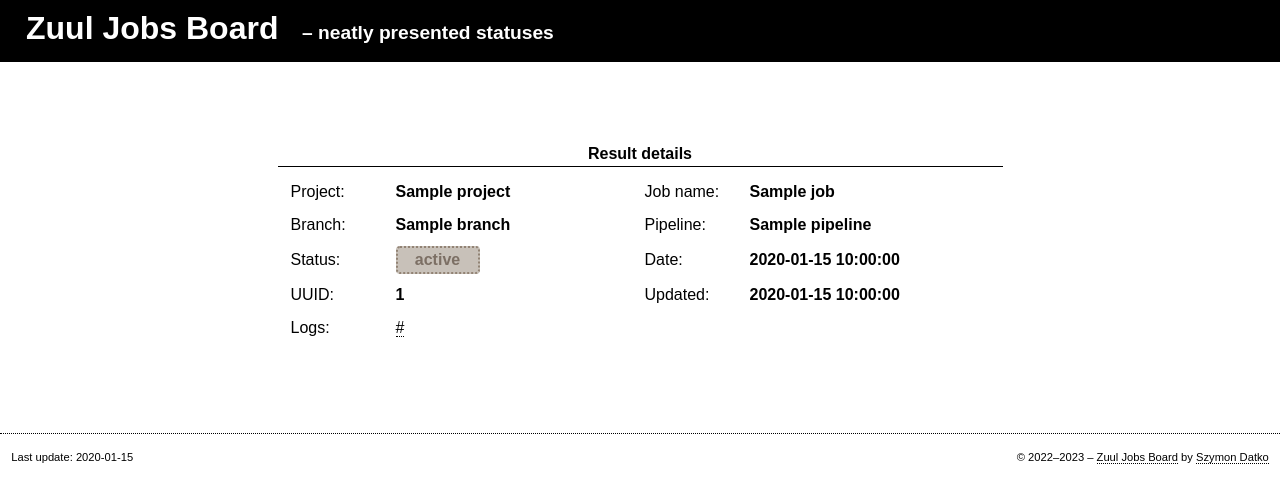
After one commit to sdatko/zuul-jobs-board, a Flask app: template zjb/templates/details.html.j2 in a window 1280 px wide. The commit adds this page. Shown: the top 503 px of the page. Run offline with Flask 3, Linux system fonts and the light colour scheme; the template is opened without the code that fills it: most values are stand-ins (such as "Sample title", 1, 10 or a date in 2020).

Commit message:
Add subpage for viewing single build details
This commit introduces a dedicated subpage that
allows to browse all details of a single result.

```diff
--- a/zjb/server.py
+++ b/zjb/server.py
@@ -18,6 +18,7 @@ app = Flask(__name__)
 
 j2env = Environment(loader=PackageLoader('zjb', 'templates'))
 template_index = j2env.get_template('index.html.j2')
+template_details = j2env.get_template('details.html.j2')
 template_results = j2env.get_template('results.html.j2')
 
 
@@ -103,6 +104,26 @@ def view(name):
     )
 
 
+@app.route("/details", methods=['GET'])
+def details():
+    ID = request.args.get('id')
+
+    if not ID:
+        abort(400)
+
+    result = db.get_result(ID)
+    last_update = db.get_last_update()
+
+    if not result:
+        abort(404)
+
+    return template_details.render(
+        last_update=last_update,
+        result=result,
+        url_prefix=config.url_prefix,
+    )
+
+
 @app.route("/db.sqlite3", methods=['GET'])
 def dumpdb():
     return send_file(db.dbfile)
--- a/zjb/templates/base.html.j2
+++ b/zjb/templates/base.html.j2
@@ -224,6 +224,78 @@
                 text-align: center;
             }
 
+            div.details {
+                display: flex;
+                align-items: center;
+                justify-content: center;
+                text-align: left;
+            }
+            div.details strong {
+                border-bottom: 1px solid black;
+                display: block;
+                margin: 0 auto;
+                text-align: center;
+            }
+            div.details table {
+                border: none;
+                margin: 0;
+            }
+            div.details table td {
+                text-align: left !important;
+                max-width: 15em !important;
+                min-width: auto !important;
+                width: 6em !important;
+            }
+            div.details table td:nth-child(2) {
+                width: 20em !important;
+            }
+            div.details table td:nth-child(4) {
+                width: 15em !important;
+            }
+            div.details table td.log {
+                overflow: hidden;
+                text-overflow: ellipsis;
+                white-space: nowrap;
+            }
+            div.details table tbody td b.status {
+                border-width: 2px;
+                border-style: solid;
+                border-radius: 0.25em;
+                display: inline-block;
+                font-weight: bold;
+                min-width: 4.0em;
+                padding: 0 0.5em;
+                text-align: center;
+
+                background-color: rgba(146, 131, 116, 0.5);
+                border-color: #928374;
+                color: #7c6f64;
+            }
+            div.details table tbody td b.SUCCESS {
+                background-color: rgba(152, 151, 26, 0.5);
+                border-color: #98971a;
+                color: #79740e;
+            }
+            div.details table tbody td b.FAILURE {
+                background-color: rgba(204, 36, 29, 0.5);
+                border-color: #cc241d;
+                color: #9d0006;
+            }
+            div.details table tbody td b.ABORTED,
+            div.details table tbody td b.NODE_FAILURE,
+            div.details table tbody td b.RETRY,
+            div.details table tbody td b.RETRY_LIMIT {
+                background-color: rgba(215, 153, 33, 0.5);
+                border-color: #d79921;
+                color: #b57614;
+            }
+            div.details table tbody td b.voting {
+                border-style: solid;
+            }
+            div.details table tbody td b.non-voting {
+                border-style: dotted;
+            }
+
             footer a,
             footer a:visited {
                 border-bottom: 1px dotted #000;
--- /dev/null
+++ b/zjb/templates/details.html.j2
@@ -0,0 +1,38 @@
+{% extends "base.html.j2" %}
+{% block content %}
+    <div class="details" id="details-for-{{ result.id }}">
+        <form action="{{ url_prefix }}details?id={{ result.id }}" method="post">
+            <strong>Result details</strong>
+            <table>
+                <tr>
+                    <td>Project:</td>
+                    <td><b>{{ result.project }}</b></td>
+                    <td>Job name:</td>
+                    <td><b>{{ result.job }}</b></td>
+                </tr>
+                <tr>
+                    <td>Branch:</td>
+                    <td><b>{{ result.branch }}</b></td>
+                    <td>Pipeline:</td>
+                    <td><b>{{ result.pipeline }}</b></td>
+                </tr>
+                <tr>
+                    <td>Status:</td>
+                    <td><b class="status {{ result.status }} {% if result.voting %}voting{% else %}non-voting{% endif %}">{{ result.status }}</b></td>
+                    <td>Date:</td>
+                    <td>{% if result.date %}<b>{{ result.date }}</b>{% else %}(N/A){% endif %}</td>
+                </tr>
+                <tr>
+                    <td>UUID:</td>
+                    <td>{% if result.uuid %}<b>{{ result.uuid }}</b>{% else %}(N/A){% endif %}</td>
+                    <td>Updated:</td>
+                    <td><b>{{ result.updated }}</b></td>
+                </tr>
+                <tr>
+                    <td>Logs:</td>
+                    <td class="log" colspan="3">{% if result.URL %}<a href="{{ result.URL }}">{{ result.URL }}</a>{% else %}(N/A){% endif %}</td>
+                </tr>
+            </table>
+        </form>
+    </div>
+{% endblock %}
--- a/zjb/templates/results.html.j2
+++ b/zjb/templates/results.html.j2
@@ -46,7 +46,7 @@
                         {%- for result in project_results %}
                         <td>
                             {%- if result -%}
-                            <a class="status {{ result.status }} {% if result.voting %}voting{% else %}non-voting{% endif %}" href="{{ result.URL }}">{{ result.status }}</a>
+                            <a class="status {{ result.status }} {% if result.voting %}voting{% else %}non-voting{% endif %}" href="{{ url_prefix }}details?id={{ result.id }}">{{ result.status }}</a>
                             {%- endif -%}
                         </td>
                         {%- endfor -%}
```
Also changed, not shown: zjb/db.py (+7 -0 lines).
